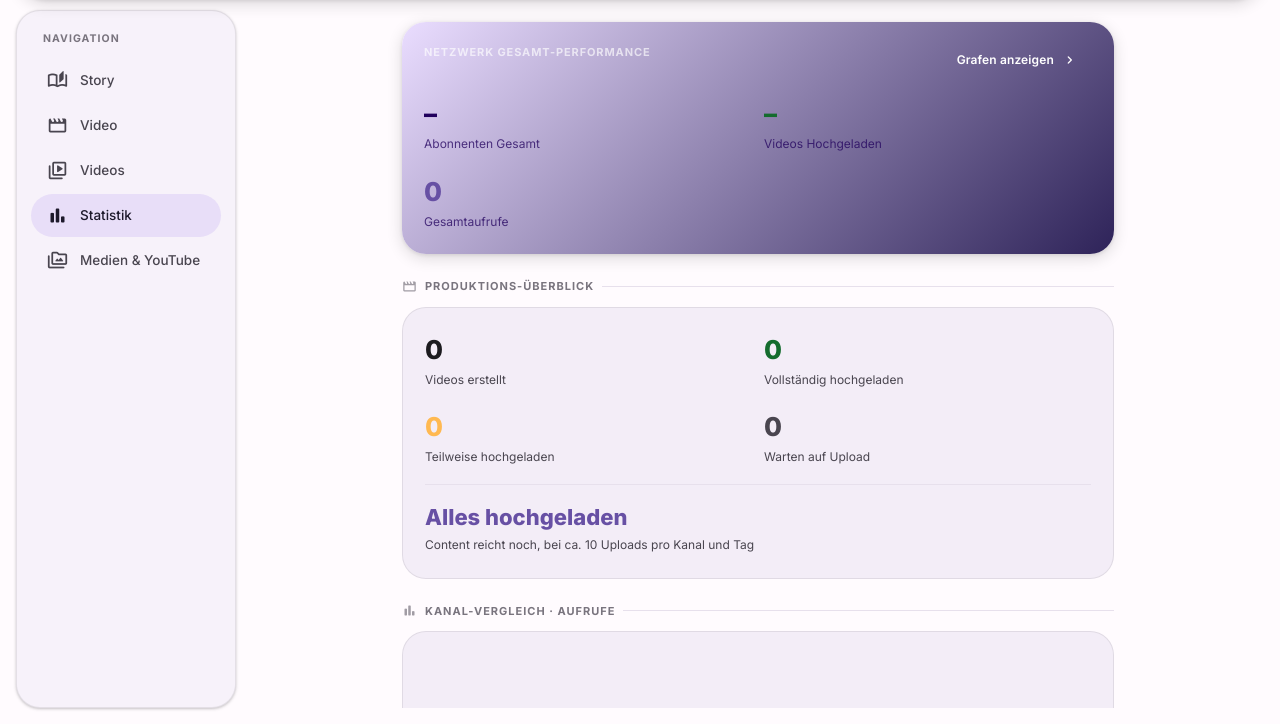
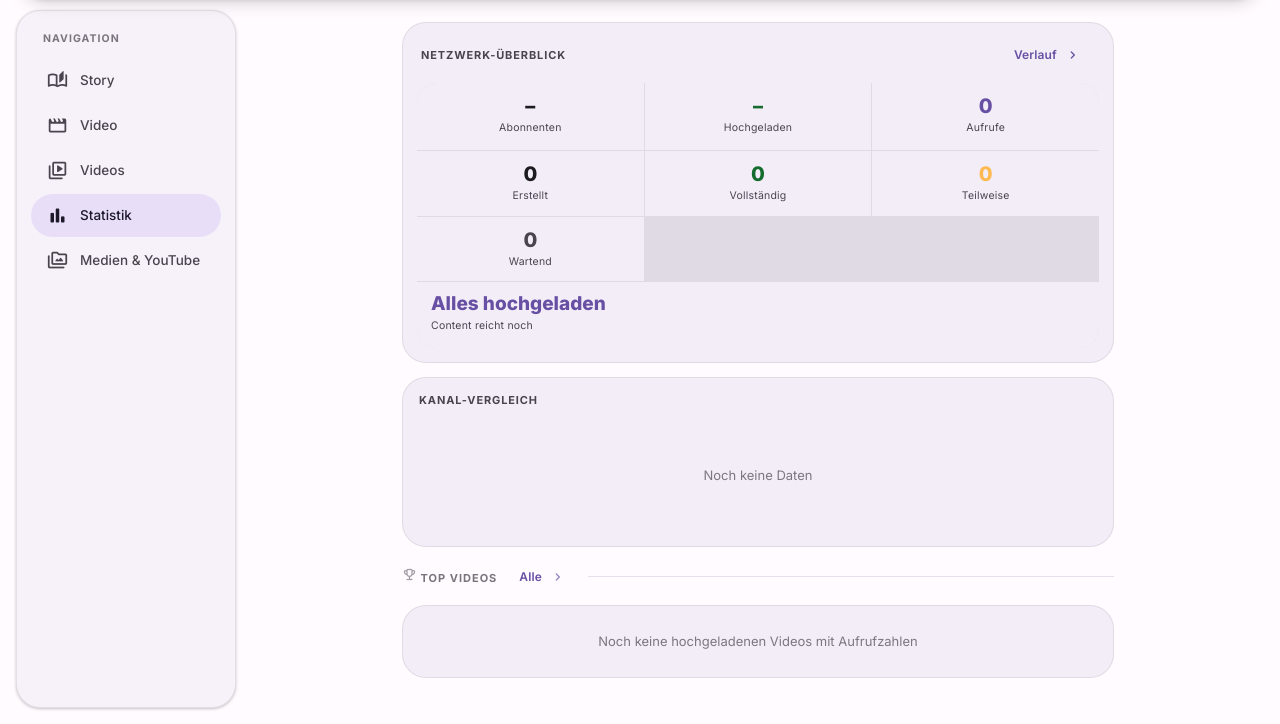
Before and after one commit to L8teNever/SARA, a Flask app: page /statistik in a window 1280 px wide. Shown: the part 76-800 px from the top of the page. Run offline with Flask 3, Linux system fonts and the light colour scheme; data comes from the database, SQL or seed files in the repository; data that the repository does not hold is empty; some libraries are stand-ins or nearby versions.

Commit message:
Statistik-Hauptseite komplett neu: dichtes 3-Spalten-Kennzahlen-Raster statt zwei separater Karten, weniger Platzverschwendung

```diff
--- a/templates/pages/statistik.html
+++ b/templates/pages/statistik.html
@@ -3,76 +3,85 @@
 <div id="statistik-main">
 <div class="wrap">
 
-  <div class="card card--hero" style="margin-top:4px">
-    <div style="display:flex;align-items:flex-start;justify-content:space-between;gap:12px;margin-bottom:18px">
-      <div class="flabel" style="color:rgba(255,255,255,.65)">Netzwerk Gesamt-Performance</div>
-      <button class="btn btn--text btn--sm" style="color:#fff" onclick="openChartModal()">
-        Grafen anzeigen <span class="mi" style="font-size:16px">chevron_right</span>
+  <!-- Kompaktes Kennzahlen-Raster: ersetzt die vorherigen zwei separaten
+       Karten (Hero + Produktions-Ueberblick). Ein Grid statt zwei Kartem
+       mit je eigenem Innenabstand spart auf Mobilgeraeten spuerbar
+       Bildschirmhoehe, ohne Informationen zu verlieren. -->
+  <div class="card" style="margin-top:4px;padding:14px">
+    <div style="display:flex;align-items:center;justify-content:space-between;padding:2px 4px 12px">
+      <div class="flabel">Netzwerk-Überblick</div>
+      <button class="btn btn--text btn--sm" onclick="openChartModal()">
+        Verlauf <span class="mi" style="font-size:16px">chevron_right</span>
       </button>
     </div>
-    <div style="display:grid;grid-template-columns:1fr 1fr;gap:18px 12px">
-      <div>
-        <div style="font-size:26px;font-weight:800" id="stat-subs">–</div>
-        <div style="font-size:12px;opacity:.75;margin-top:2px">Abonnenten Gesamt</div>
-        <div style="font-size:11px;opacity:.6;margin-top:1px" id="stat-subs-avg"></div>
+    <div class="statgrid">
+      <div class="statgrid__cell">
+        <div class="statgrid__num" id="stat-subs">–</div>
+        <div class="statgrid__lbl">Abonnenten</div>
+        <div class="statgrid__sub" id="stat-subs-avg"></div>
       </div>
-      <div>
-        <div style="font-size:26px;font-weight:800;color:var(--cg)" id="stat-videos">–</div>
-        <div style="font-size:12px;opacity:.75;margin-top:2px">Videos Hochgeladen</div>
+      <div class="statgrid__cell">
+        <div class="statgrid__num" style="color:var(--cg)" id="stat-videos">–</div>
+        <div class="statgrid__lbl">Hochgeladen</div>
       </div>
-      <div>
-        <div style="font-size:26px;font-weight:800;color:var(--cp)" id="stat-views">–</div>
-        <div style="font-size:12px;opacity:.75;margin-top:2px">Gesamtaufrufe</div>
-        <div style="font-size:11px;opacity:.6;margin-top:1px" id="stat-views-avg"></div>
+      <div class="statgrid__cell">
+        <div class="statgrid__num" style="color:var(--cp)" id="stat-views">–</div>
+        <div class="statgrid__lbl">Aufrufe</div>
+        <div class="statgrid__sub" id="stat-views-avg"></div>
+      </div>
+      <div class="statgrid__cell">
+        <div class="statgrid__num" id="stat-total-videos">–</div>
+        <div class="statgrid__lbl">Erstellt</div>
+      </div>
+      <div class="statgrid__cell">
+        <div class="statgrid__num" style="color:var(--cg)" id="stat-full-uploaded">–</div>
+        <div class="statgrid__lbl">Vollständig</div>
+      </div>
+      <div class="statgrid__cell">
+        <div class="statgrid__num" style="color:var(--cw)" id="stat-partial-uploaded">–</div>
+        <div class="statgrid__lbl">Teilweise</div>
+      </div>
+      <div class="statgrid__cell">
+        <div class="statgrid__num" style="color:var(--cosv)" id="stat-not-uploaded">–</div>
+        <div class="statgrid__lbl">Wartend</div>
+      </div>
+      <div class="statgrid__cell statgrid__cell--wide">
+        <div class="statgrid__num" style="color:var(--cp);font-size:19px" id="stat-days-left">–</div>
+        <div class="statgrid__lbl">Content reicht noch</div>
+        <div class="statgrid__sub" id="stat-days-left-date"></div>
       </div>
     </div>
   </div>
 
-  <div class="lbl" style="margin-top:24px"><span class="mi">movie</span> Produktions-Überblick</div>
-  <div class="card">
-    <div style="display:grid;grid-template-columns:1fr 1fr;gap:18px 12px">
-      <div>
-        <div style="font-size:26px;font-weight:800" id="stat-total-videos">–</div>
-        <div style="font-size:12px;color:var(--cosv);margin-top:2px">Videos erstellt</div>
-      </div>
-      <div>
-        <div style="font-size:26px;font-weight:800;color:var(--cg)" id="stat-full-uploaded">–</div>
-        <div style="font-size:12px;color:var(--cosv);margin-top:2px">Vollständig hochgeladen</div>
-      </div>
-      <div>
-        <div style="font-size:26px;font-weight:800;color:var(--cw)" id="stat-partial-uploaded">–</div>
-        <div style="font-size:12px;color:var(--cosv);margin-top:2px">Teilweise hochgeladen</div>
-      </div>
-      <div>
-        <div style="font-size:26px;font-weight:800;color:var(--cosv)" id="stat-not-uploaded">–</div>
-        <div style="font-size:12px;color:var(--cosv);margin-top:2px">Warten auf Upload</div>
-      </div>
-    </div>
-    <div style="margin-top:18px;padding-top:16px;border-top:1px solid var(--covv)">
-      <div style="font-size:22px;font-weight:800;color:var(--cp)" id="stat-days-left">–</div>
-      <div style="font-size:12px;color:var(--cosv);margin-top:2px">Content reicht noch, bei ca. 10 Uploads pro Kanal und Tag</div>
-      <div style="font-size:11px;color:var(--cosv);opacity:.7;margin-top:2px" id="stat-days-left-date"></div>
+  <div class="row" style="gap:12px;margin-top:14px;align-items:stretch">
+    <div class="card" id="channel-compare-card" style="flex:1;min-width:0;padding:12px">
+      <div class="flabel" style="padding:2px 4px 8px">Kanal-Vergleich</div>
+      <div style="position:relative"><canvas id="channel-compare-canvas" style="width:100%;display:block"></canvas></div>
+      <div id="channel-compare-empty" style="display:none" class="empty" style="padding:12px 0"><span class="empty__sub">Noch keine Daten</span></div>
     </div>
   </div>
 
-  <div class="lbl" style="margin-top:24px"><span class="mi">bar_chart</span> Kanal-Vergleich · Aufrufe</div>
-  <div class="card" id="channel-compare-card">
-    <div style="position:relative"><canvas id="channel-compare-canvas" style="width:100%;display:block"></canvas></div>
-    <div id="channel-compare-empty" style="display:none" class="empty"><span class="empty__sub">Noch keine Daten</span></div>
-  </div>
-
-  <div class="lbl" style="margin-top:24px;display:flex;align-items:center;justify-content:space-between">
+  <div class="lbl" style="margin-top:14px;display:flex;align-items:center;justify-content:space-between">
     <span><span class="mi">trophy</span> Top Videos</span>
     <button class="btn btn--text btn--sm" onclick="openStatistikVideos()">
-      Alle anzeigen <span class="mi" style="font-size:16px">chevron_right</span>
+      Alle <span class="mi" style="font-size:16px">chevron_right</span>
     </button>
   </div>
-  <div class="card" style="padding:8px" id="top-videos-card">
-    <div style="display:flex;justify-content:center;padding:24px"><div class="spinner"></div></div>
+  <div class="card" style="padding:6px" id="top-videos-card">
+    <div style="display:flex;justify-content:center;padding:20px"><div class="spinner"></div></div>
   </div>
 
 </div>
 </div>
+
+<style>
+.statgrid{display:grid;grid-template-columns:repeat(3,1fr);gap:1px;background:var(--hairline);border-radius:var(--r3);overflow:hidden}
+.statgrid__cell{background:var(--cs1);padding:12px 8px;text-align:center}
+.statgrid__cell--wide{grid-column:span 3;text-align:left;padding:12px 14px}
+.statgrid__num{font-size:20px;font-weight:800;line-height:1.1}
+.statgrid__lbl{font-size:10.5px;color:var(--cosv);margin-top:3px;letter-spacing:.02em}
+.statgrid__sub{font-size:10px;color:var(--cosv);opacity:.75;margin-top:2px}
+</style>
 
 <!-- Verknuepfte YouTube-Kanaele (Unterseite) -->
 <div id="statistik-channels" style="display:none">
```
